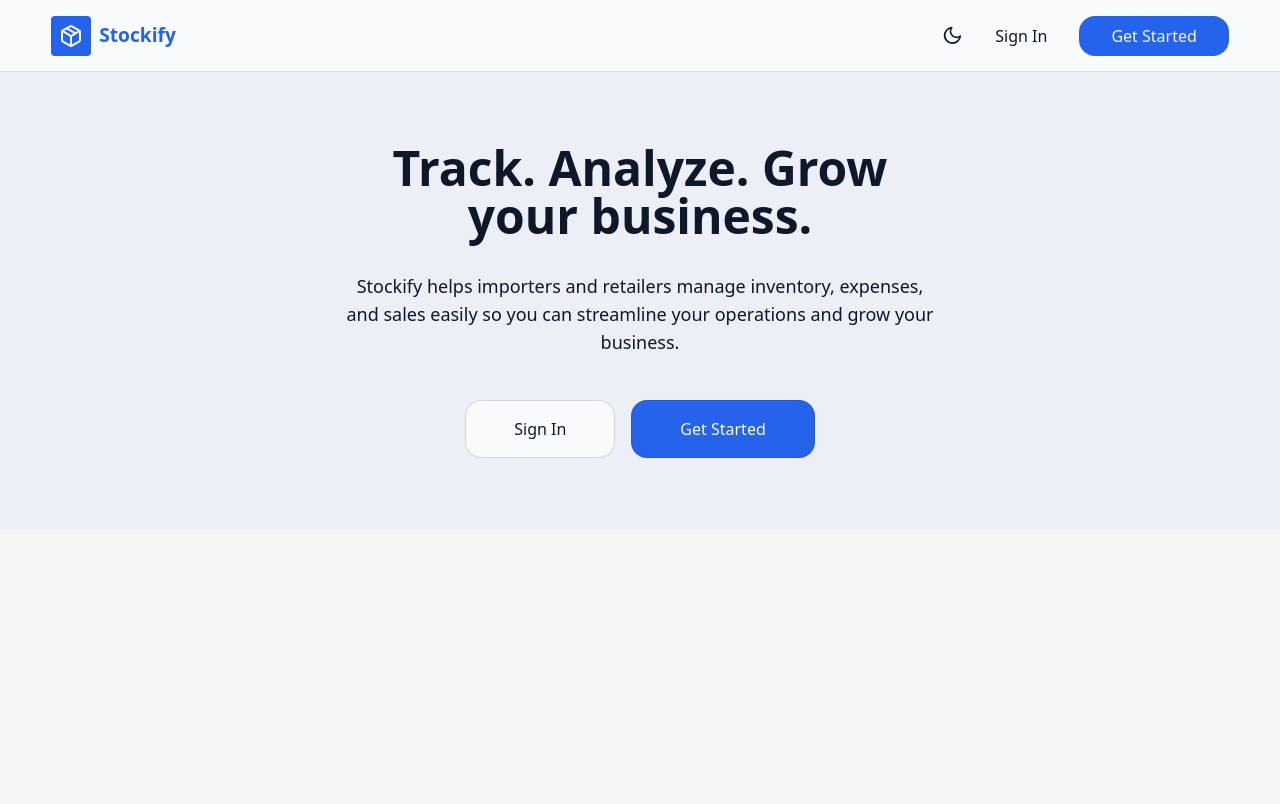
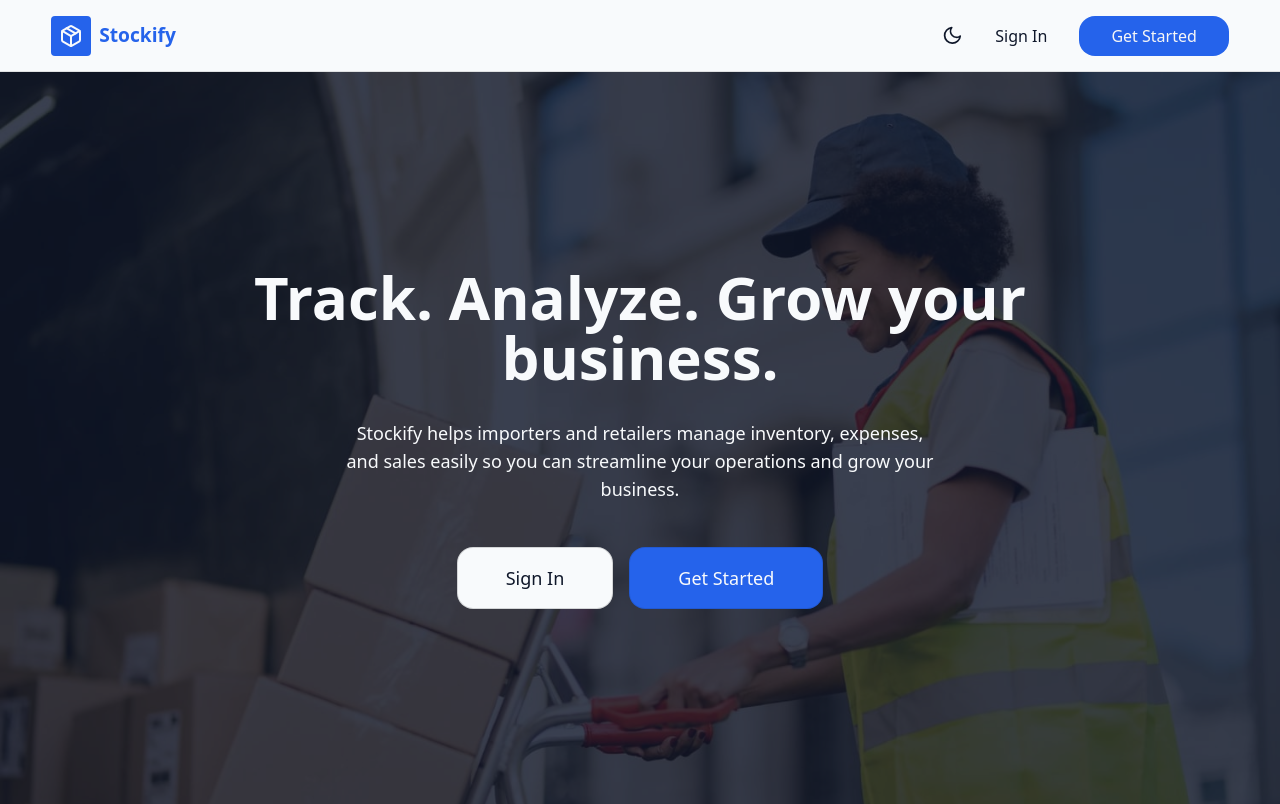
Before and after one commit to Chiemezie-Uchenwoke/stockify-frontend, a React (Vite) app: page / in a window 1280 px wide. Built offline with nearby package versions, Linux system fonts and the light colour scheme.

Commit message:
Complete hero

```diff
--- a/src/components/Hero/Hero.jsx
+++ b/src/components/Hero/Hero.jsx
@@ -1,15 +1,19 @@
 import { Link } from "react-router";
 import useThemeStore from "../../stores/ThemeStore";
 import { motion } from "motion/react"
+import heroImage from "../../assets/hero_1.jpg";
 
 const Hero = () => {
     const {theme} = useThemeStore();
 
     return (
-        <section className={`${theme === "dark" ? "dark" : ""} w-full min-h-[calc(100vh-4.25rem)] lg:min-h-[calc(55vh-4.25rem)] flex justify-center items-center bg-pri-col/5`}>
+        <section
+            className={`${theme === "dark" ? "dark" : ""} w-full min-h-[calc(100vh-4.25rem)] 2xl:min-h-[calc(70vh-4.25rem)] flex justify-center items-center bg-pri-col/5 bg-top bg-cover bg-no-repeat relative before:absolute before:w-full before:h-full before:bg-dark-bg/82 dark:before:bg-dark-bg/85 `}
+            style={{backgroundImage: `url(${heroImage})`}}
+        >
             <div className="container h-full flex flex-col items-center justify-center gap-7 lg:gap-8 py-16 lg:py-18">
                 <motion.h1
-                    className="font-bold text-3xl md:text-4xl lg:text-5xl text-center w-full max-w-80 sm:max-w-100 md:max-w-120 lg:max-w-150 text-light-text-primary"
+                    className="font-bold text-3xl md:text-4xl lg:text-6xl text-center w-full max-w-80 sm:max-w-100 md:max-w-120 lg:max-w-200 relative z-2 text-light-surface"
                     initial={{ opacity: 0, y: 20 }}
                     animate={{ opacity: 1, y: 0 }}
                     transition={{ duration: 0.8, ease: "easeOut" }}
@@ -18,21 +22,21 @@ const Hero = () => {
                     Track. Analyze. Grow your business.
                 </motion.h1>
 
-                <p className="text-center w-full max-w-120 sm:max-w-130 lg:max-w-150 lg:text-lg text-light-text-primary">
+                <p className="text-center w-full max-w-120 sm:max-w-130 lg:max-w-150 lg:text-lg text-light-surface relative z-2">
                     Stockify helps importers and retailers manage inventory, expenses, and sales easily so you can streamline your operations and grow your business.
                 </p>
 
                 <div className="flex flex-col items-center gap-4 w-full pt-3 sm:flex-row sm:justify-center">
                     <Link
                         to={"/login"}
-                        className="bg-light-surface hover:brightness-97 border border-black/15 duration-200 py-3 lg:py-4 px-12 rounded-2xl font-medium w-full text-center sm:w-fit"
+                        className="bg-light-surface dark:bg-transparent dark:border-pri-col dark:text-dark-accent dark:hover:bg-pri-col dark:hover:text-dark-text-primary  hover:brightness-95 border border-black/15 duration-200 py-3 lg:py-4 px-12 rounded-2xl font-medium w-full text-center sm:w-fit relative z-2 lg:text-lg"
                     >
                         Sign In
                     </Link>
 
                     <Link
                         to={"/register"}
-                        className="bg-pri-col hover:bg-pri-hover border border-black/10 duration-200 text-light-surface py-3 lg:py-4 px-12 rounded-2xl font-medium w-full text-center sm:w-fit"
+                        className="bg-pri-col hover:bg-pri-hover border border-black/10 duration-200 text-light-surface py-3 lg:py-4 px-12 rounded-2xl font-medium w-full text-center sm:w-fit relative z-2 lg:text-lg"
                     >
                         Get Started
                     </Link>
```
Also changed, not shown: src/assets/hero_1.jpg (added), src/assets/hero_2.jpg (added).
